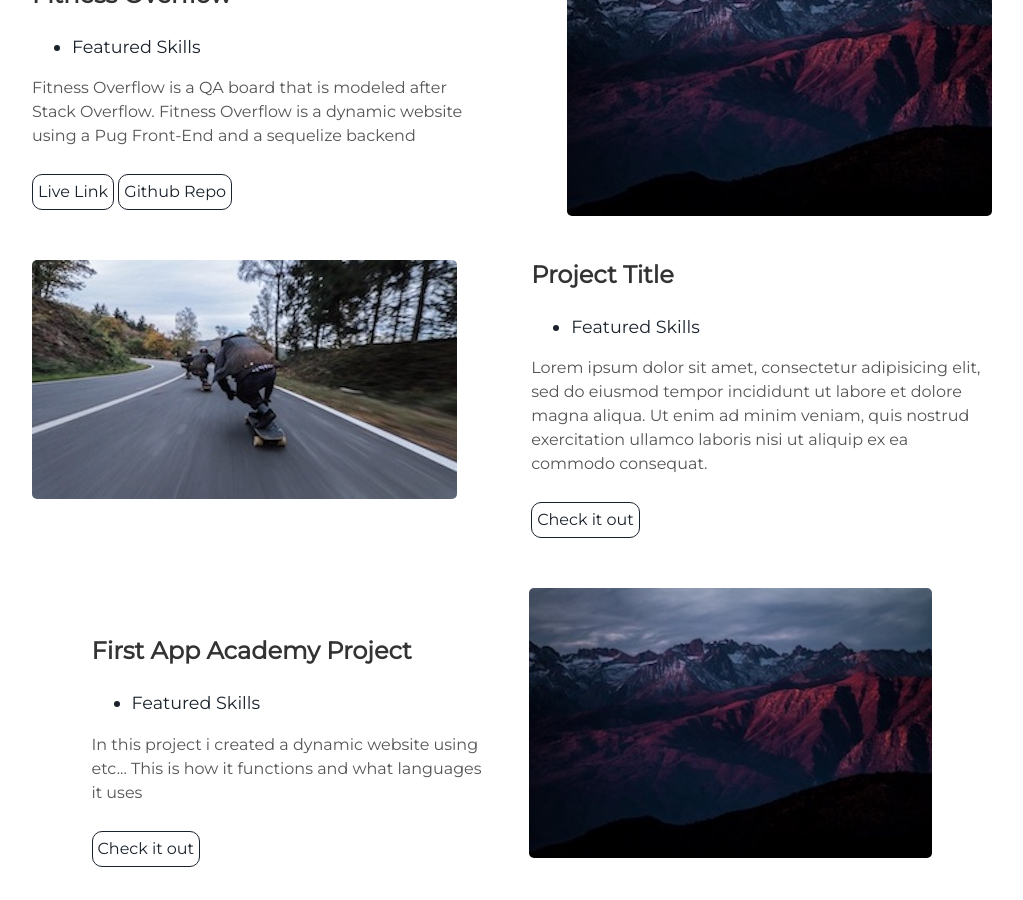
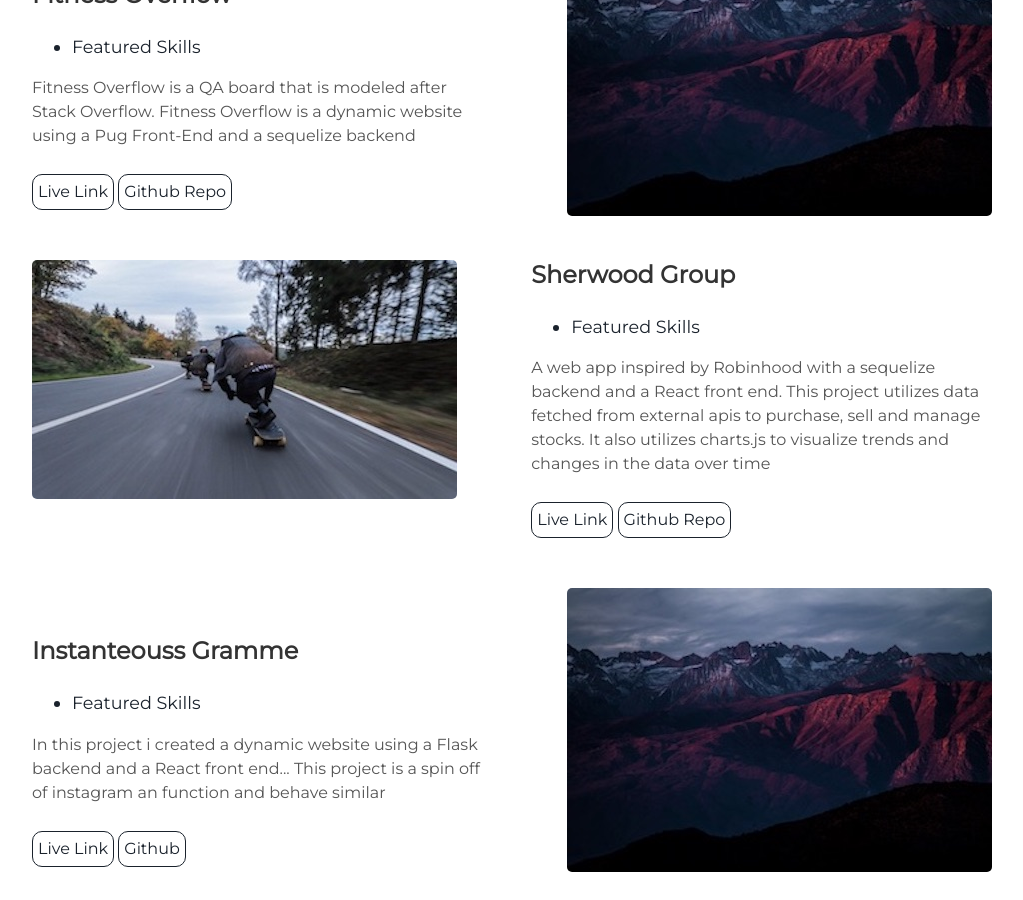
Before and after one commit to RyanGC93/RyanGC93.github.io, a Jekyll site: the page built from index.html, in a window 1280 px wide and 900 px high, scrolled down 1896 px. Shown: the whole window, without its empty margins (128-1151 px from the left). Built offline with Jekyll 4.4.1, drawn with Linux system fonts in a browser that asks for light colours; some of the changed text lies outside the part shown.

Commit message:
added all the projects

```diff
--- a/_includes/projects.html
+++ b/_includes/projects.html
@@ -12,7 +12,7 @@
     </ul>
     <p>Fitness Overflow is a QA board that is modeled after Stack Overflow. Fitness Overflow is a dynamic website using a Pug Front-End and a sequelize backend </p>
     <a class="project-link" href="http://fitness-overflow.herokuapp.com">Live Link</a>
-    <a class="project-link" href="http://fitness-overflow.herokuapp.com">Github Repo</a>
+    <a class="project-link" href="https://github.com/RyanGC93/fitnessOverflow">Github Repo</a>
 
   </div>
 </div>
@@ -21,12 +21,13 @@
     <img alt="mountains" src="{{ "/assets/img/skate.jpg" | prepend: site.baseurl }}" />
   </div>
   <div class="contents-right">
-    <h3> Project Title </h3>
+    <h3> Sherwood Group </h3>
     <ul>
       <li> Featured Skills</li>
     </ul>
-    <p>Lorem ipsum dolor sit amet, consectetur adipisicing elit, sed do eiusmod tempor incididunt ut labore et dolore magna aliqua. Ut enim ad minim veniam, quis nostrud exercitation ullamco laboris nisi ut aliquip ex ea commodo consequat.</p>
-    <a class="project-link" href="#">Check it out</a>
+    <p>A web app inspired by Robinhood with a sequelize backend and a React front end. This project utilizes data fetched from external apis to purchase, sell and manage stocks. It also utilizes charts.js to visualize trends and changes in the data over time  </p>
+    <a class="project-link" href="https://sherwood-group.herokuapp.com/">Live Link</a>
+    <a class="project-link" href="https://github.com/RyanGC93/Sherwood-Group">Github Repo</a>
   </div>
 </div>
 <div class="user-projects">
@@ -34,12 +35,13 @@
     <img alt="mountains" src="{{ "/assets/img/mountains.jpg" | prepend: site.baseurl }}" />
   </div>
   <div class="contents">
-    <h3> First App Academy Project </h3>
+    <h3> Instanteouss Gramme</h3>
     <ul>
       <li> Featured Skills</li>
     </ul>
-    <p>In this project i created a dynamic website using etc... This is how it functions and what languages it uses </p>
-    <a class="project-link" href="#">Check it out</a>
+    <p>In this project i created a dynamic website using a Flask backend and a React front end... This project is a spin off of instagram an function and behave similar </p>
+    <a class="project-link" href="https://instantaneous-gramme.herokuapp.com/">Live Link</a>
+    <a class="project-link" href="https://github.com/TolulopeVerissimo/InstantaneousGramme">Github</a>
   </div>
 </div>
 <div class="user-projects">
@@ -47,11 +49,12 @@
     <img alt="mountains" src="{{ "/assets/img/skate.jpg" | prepend: site.baseurl }}" />
   </div>
   <div class="contents-right">
-    <h3> Project Title </h3>
+    <h3> Worldly </h3>
     <ul>
       <li> Featured Skills</li>
     </ul>
-    <p>Lorem ipsum dolor sit amet, consectetur adipisicing elit, sed do eiusmod tempor incididunt ut labore et dolore magna aliqua. Ut enim ad minim veniam, quis nostrud exercitation ullamco laboris nisi ut aliquip ex ea commodo consequat.</p>
-    <a class="project-link" href="#">Check it out</a>
+    <p>Worldly is a full-stack web application that is built with a React frontend and a Python backend. This project is a culinary class booking site with a focus on bringing people together and sharing cultures through food.  </p>
+    <a class="project-link" href="https://worldlyapp.herokuapp.com/">Live Link</a>
+    <a class="project-link" href="https://github.com/RyanGC93/Worldly">Github</a>
   </div>
 </div>
```
